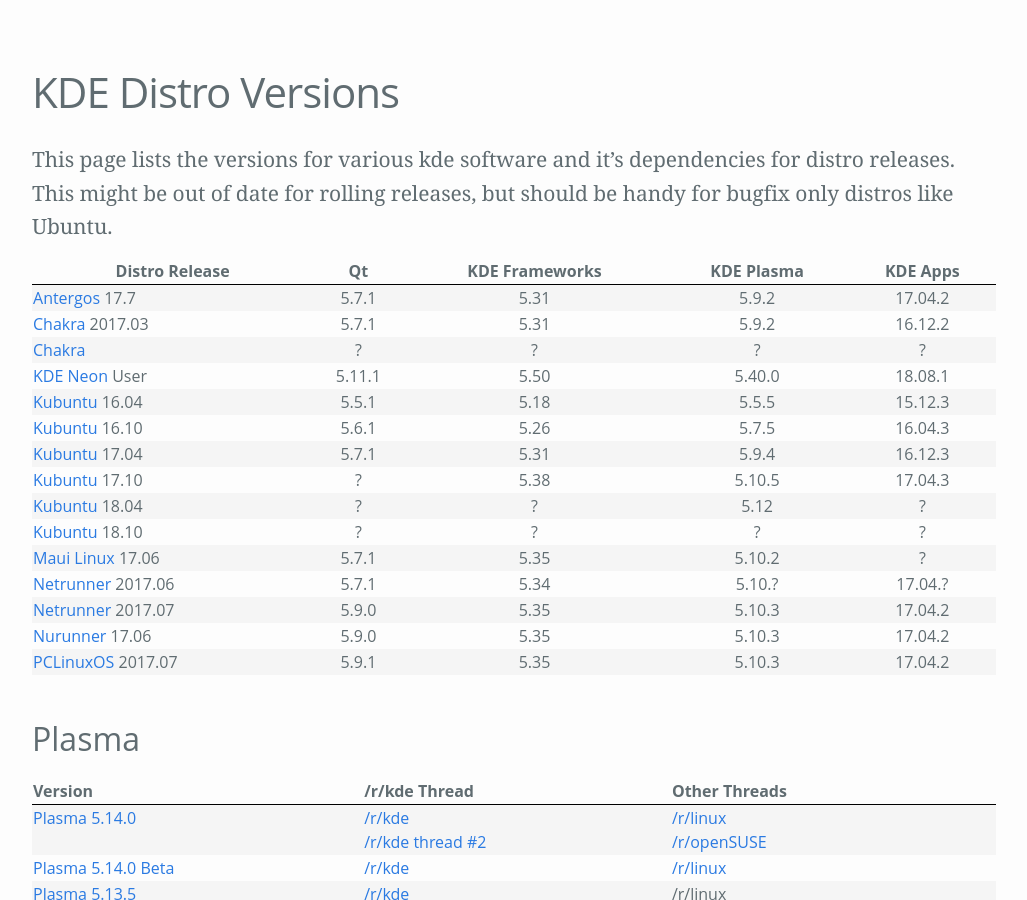
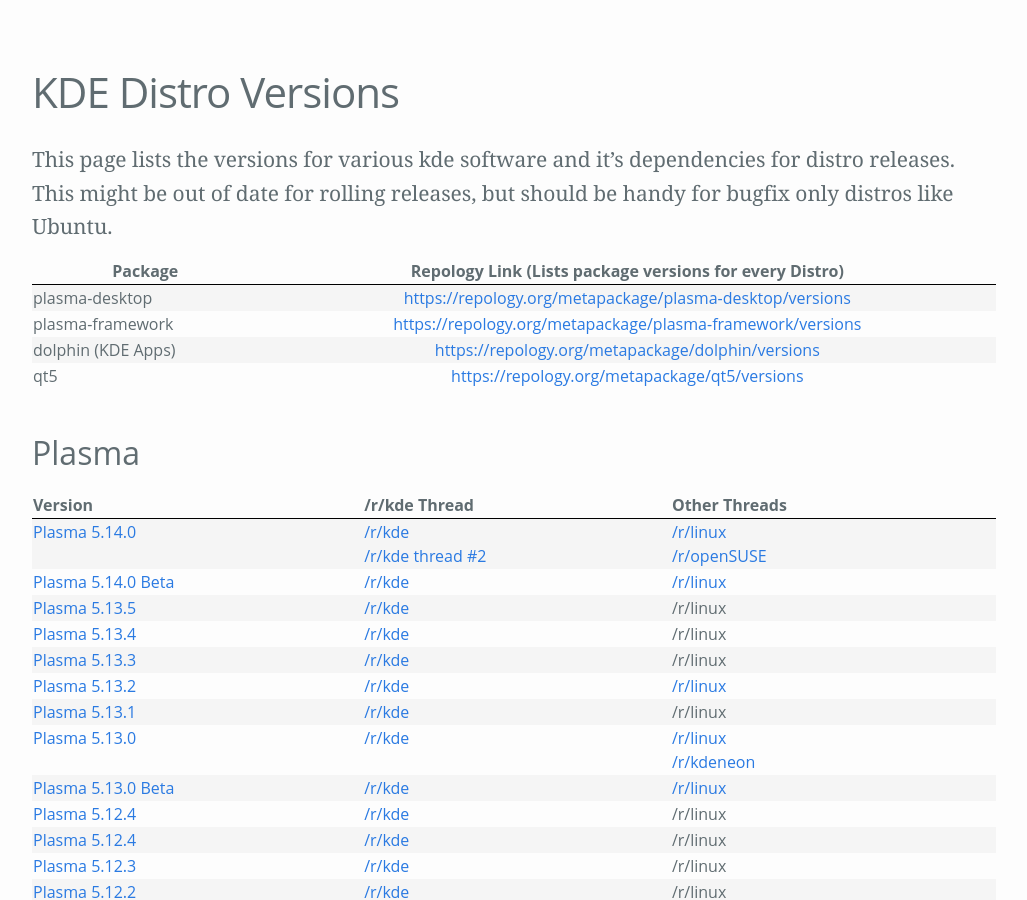
Before and after one commit to Zren/zren.github.io, a Jekyll site: the page built from kde_versions.md, in a window 1280 px wide and 900 px high, scrolled down 453 px. Shown: the whole window, without its empty margins (126-1153 px from the left). Built offline with Jekyll 4.4.1, drawn with Linux system fonts in a browser that asks for light colours.

Commit message:
repology.org provides better version info for qt/plasma/apps.

```diff
--- a/kde_versions.md
+++ b/kde_versions.md
@@ -31,119 +31,26 @@
 <table class="table">
   <thead>
     <tr>
-      <th>Distro Release</th>
-      <th>Qt</th>
-      <th>KDE Frameworks</th>
-      <th>KDE Plasma</th>
-      <th>KDE Apps</th>
+      <th>Package</th>
+      <th>Repology Link (Lists package versions for every Distro)</th>
     </tr>
   </thead>
   <tbody>
-
     <tr>
-      <td><a href="https://antergos.com/">Antergos</a> 17.7</td>
-      <td title="qt">5.7.1</td>
-      <td title="frameworks">5.31</td>
-      <td title="plasma">5.9.2</td>
-      <td title="apps">17.04.2</td>
+      <td>plasma-desktop</td>
+      <td><a href="https://repology.org/metapackage/plasma-desktop/versions">https://repology.org/metapackage/plasma-desktop/versions</a></td>
     </tr>
     <tr>
-      <td><a href="https://chakralinux.org/">Chakra</a> 2017.03</td>
-      <td title="qt">5.7.1</td>
-      <td title="frameworks">5.31</td>
-      <td title="plasma">5.9.2</td>
-      <td title="apps">16.12.2</td>
+      <td>plasma-framework</td>
+      <td><a href="https://repology.org/metapackage/plasma-framework/versions">https://repology.org/metapackage/plasma-framework/versions</a></td>
     </tr>
     <tr>
-      <td><a href="https://chakralinux.org/">Chakra</a></td>
-      <td title="qt">?</td>
-      <td title="frameworks">?</td>
-      <td title="plasma">?</td>
-      <td title="apps">?</td>
+      <td>dolphin (KDE Apps)</td>
+      <td><a href="https://repology.org/metapackage/dolphin/versions">https://repology.org/metapackage/dolphin/versions</a></td>
     </tr>
     <tr>
-      <td><a href="https://neon.kde.org/">KDE Neon</a> User</td>
-      <td title="qt">5.11.1</td>
-      <td title="frameworks">5.50</td>
-      <td title="plasma">5.40.0</td>
-      <td title="apps">18.08.1</td>
-    </tr>
-    <tr>
-      <td><a href="http://www.kubuntu.org/">Kubuntu</a> 16.04</td>
-      <td title="qt">5.5.1</td>
-      <td title="frameworks">5.18</td>
-      <td title="plasma">5.5.5</td>
-      <td title="apps">15.12.3</td>
-    </tr>
-    <tr>
-      <td><a href="http://www.kubuntu.org/">Kubuntu</a> 16.10</td>
-      <td title="qt">5.6.1</td>
-      <td title="frameworks">5.26</td>
-      <td title="plasma">5.7.5</td>
-      <td title="apps">16.04.3</td>
-    </tr>
-    <tr>
-      <td><a href="http://www.kubuntu.org/">Kubuntu</a> 17.04</td>
-      <td title="qt">5.7.1</td>
-      <td title="frameworks">5.31</td>
-      <td title="plasma">5.9.4</td>
-      <td title="apps">16.12.3</td>
-    </tr>
-    <tr>
-      <td><a href="http://www.kubuntu.org/">Kubuntu</a> 17.10</td>
-      <td title="qt">?</td>
-      <td title="frameworks">5.38</td>
-      <td title="plasma">5.10.5</td>
-      <td title="apps">17.04.3</td>
-    </tr>
-    <tr>
-      <td><a href="http://www.kubuntu.org/">Kubuntu</a> 18.04</td>
-      <td title="qt">?</td>
-      <td title="frameworks">?</td>
-      <td title="plasma">5.12</td>
-      <td title="apps">?</td>
-    </tr>
-    <tr>
-      <td><a href="http://www.kubuntu.org/">Kubuntu</a> 18.10</td>
-      <td title="qt">?</td>
-      <td title="frameworks">?</td>
-      <td title="plasma">?</td>
-      <td title="apps">?</td>
-    </tr>
-    <tr>
-      <td><a href="https://mauilinux.org/">Maui Linux</a> 17.06</td>
-      <td title="qt">5.7.1</td>
-      <td title="frameworks">5.35</td>
-      <td title="plasma">5.10.2</td>
-      <td title="apps">?</td>
-    </tr>
-    <tr>
-      <td><a href="http://www.netrunner.com/">Netrunner</a> 2017.06</td>
-      <td title="qt">5.7.1</td>
-      <td title="frameworks">5.34</td>
-      <td title="plasma">5.10.?</td>
-      <td title="apps">17.04.?</td>
-    </tr>
-    <tr>
-      <td><a href="http://www.netrunner.com/">Netrunner</a> 2017.07</td>
-      <td title="qt">5.9.0</td>
-      <td title="frameworks">5.35</td>
-      <td title="plasma">5.10.3</td>
-      <td title="apps">17.04.2</td>
-    </tr>
-    <tr>
-      <td><a href="https://nurunner.org/">Nurunner</a> 17.06</td>
-      <td title="qt">5.9.0</td>
-      <td title="frameworks">5.35</td>
-      <td title="plasma">5.10.3</td>
-      <td title="apps">17.04.2</td>
-    </tr>
-    <tr>
-      <td><a href="http://www.pclinuxos.com/">PCLinuxOS</a> 2017.07</td>
-      <td title="qt">5.9.1</td>
-      <td title="frameworks">5.35</td>
-      <td title="plasma">5.10.3</td>
-      <td title="apps">17.04.2</td>
+      <td>qt5</td>
+      <td><a href="https://repology.org/metapackage/qt5/versions">https://repology.org/metapackage/qt5/versions</a></td>
     </tr>
   </tbody>
 </table>
```
